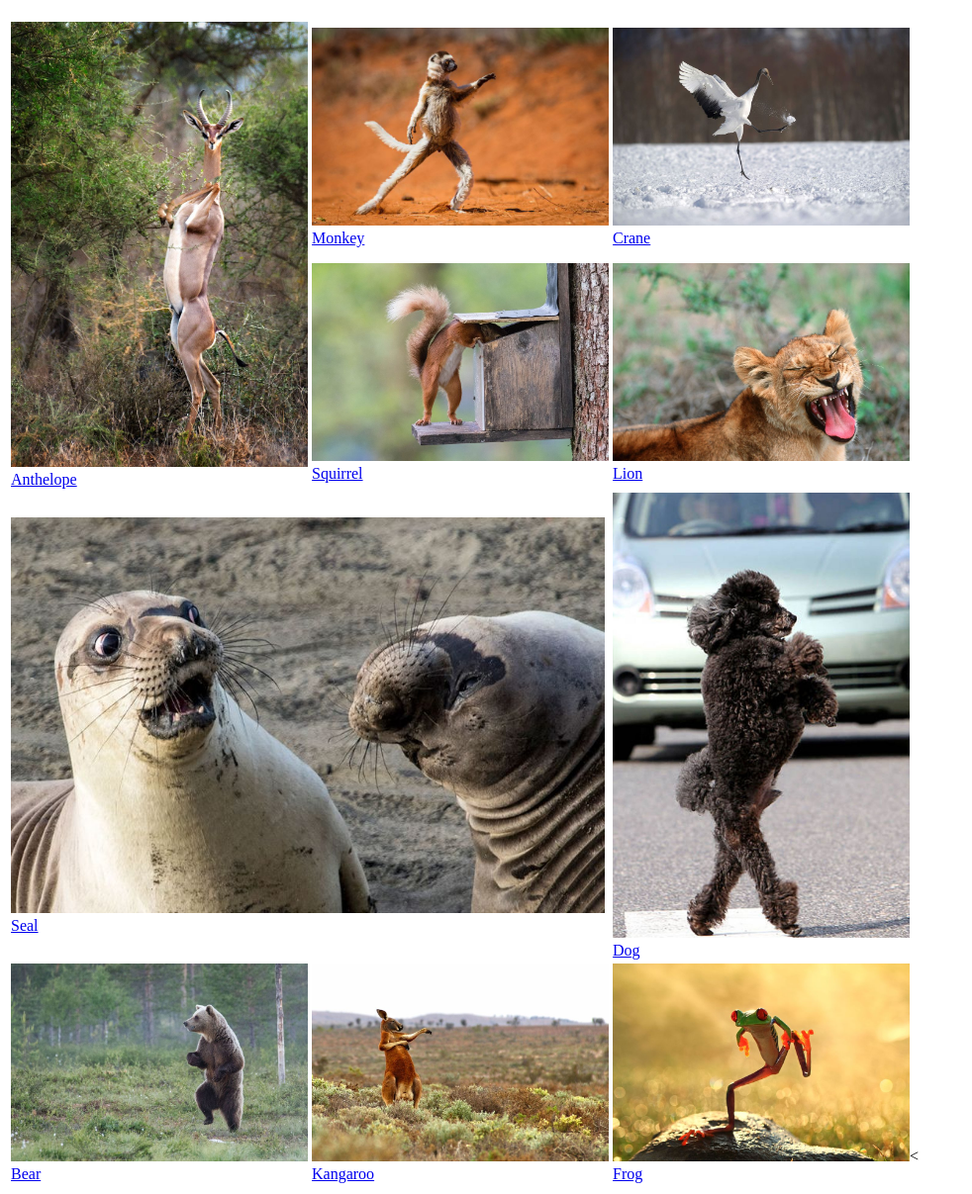
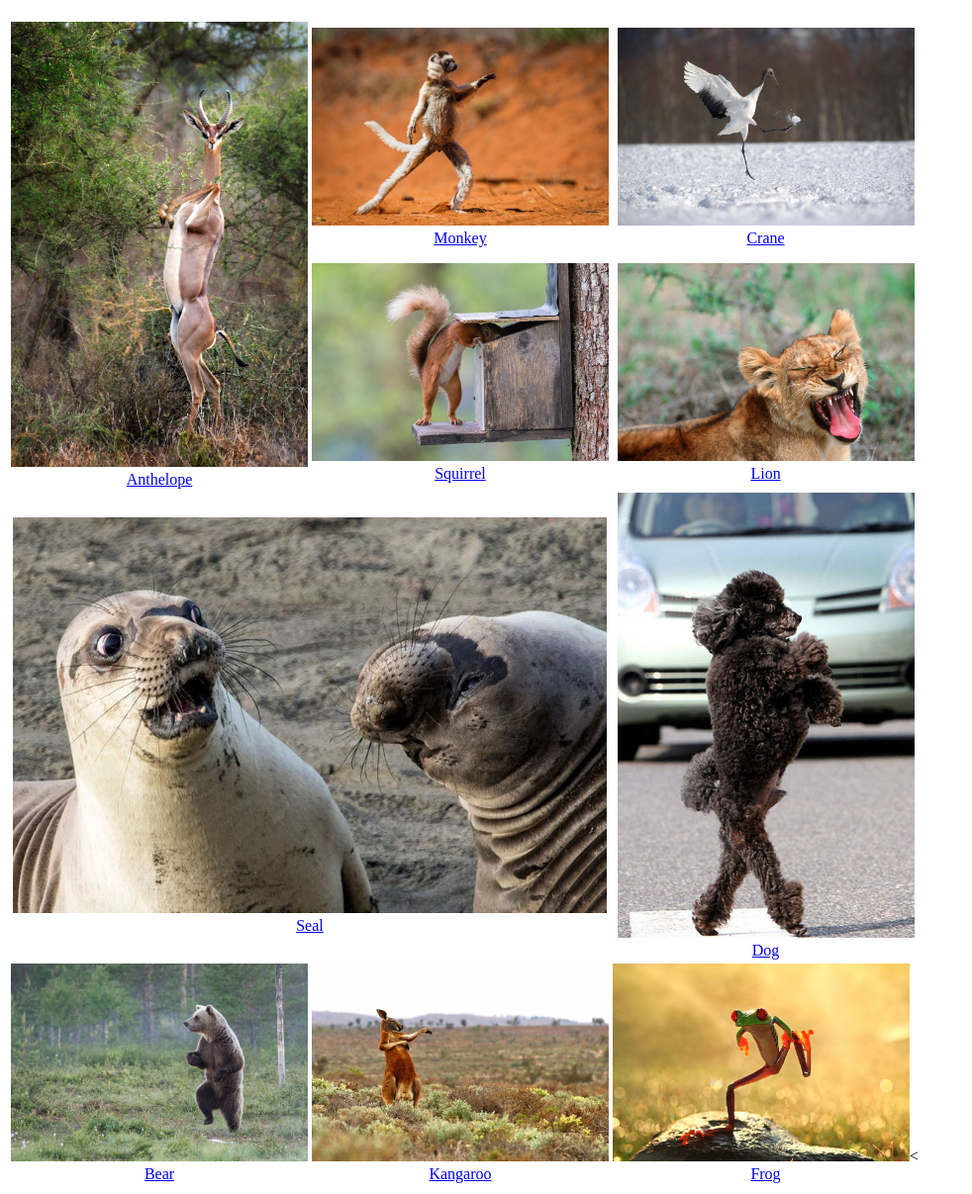
Before and after one commit to t0kar/Algebra_zivotinjsko_carstvo, a plain HTML site: page index.html in a window 1280 px wide. Shown: the part 61-1268 px from the top of the page at 99% size, without its empty margins (0-982 px from the left). Drawn offline with Linux system fonts and the light colour scheme.

Commit message:
Update index.html

```diff
--- a/index.html
+++ b/index.html
@@ -9,17 +9,17 @@
         <table>
 
             <tr>
-                <td rowspan="2">
+                <td rowspan="2" style="text-align:center">
                     <a href="https://en.wikipedia.org/wiki/Antelope" target="_blank"><img src="./media/antelope.jpg" alt="antelope" width="300"></a>
                     <br>
                     <a href="https://en.wikipedia.org/wiki/Antelope" target="_blank">Anthelope</a>
                 </td>
-                <td>
+                <td style="text-align:center">
                     <a href="https://en.wikipedia.org/wiki/Monkey" target="_blank"><img src="./media/monkey.jpg" alt="monkey" width="300"></a>
                     <br>
                     <a href="https://en.wikipedia.org/wiki/Monkey"target="_blank">Monkey</a>
                 </td>
-                <td>
+                <td style="text-align:center">
                     <a href="https://en.wikipedia.org/wiki/Crane_(bird)" target="_blank"><img src="media/crane.jpg" alt="crane" width="300"></a>
                     <br>
                     <a href="https://en.wikipedia.org/wiki/Crane_(bird)" target="_blank">Crane</a>
@@ -27,42 +27,41 @@
             </tr>
             <tr>
 
-                <td>
+                <td style="text-align:center">
                     <a href="https://en.wikipedia.org/wiki/Squirrel" target="_blank"><img src="./media/squirrel.jpg" alt="squirrel" width="300"></a>
                     <br>
                     <a href="https://en.wikipedia.org/wiki/Squirrel" target="_blank">Squirrel</a>
                 </td>
-                <td>
+                <td style="text-align:center">
                     <a href="https://en.wikipedia.org/wiki/Lion" target="_blank"><img src="media/lion.jpg" alt="lion" width="300"></a>
                     <br>
                     <a href="https://en.wikipedia.org/wiki/Lion" target="_blank">Lion</a>
                 </td>
             </tr>
             <tr>
-                <td colspan="2">
+                <td colspan="2" style="text-align:center">
                     <a href="https://en.wikipedia.org/wiki/Pinniped" target="_blank"><img src="media/seals.jpg" alt="seals" width="600"></a>
                     <br>
                     <a href="https://en.wikipedia.org/wiki/Pinniped" target="_blank">Seal</a>
                 </td>
-
-                <td>
+                <td style="text-align:center">
                     <a href="https://en.wikipedia.org/wiki/Dog" target="_blank"><img src="./media/dog.jpg" alt="dog" width="300"></a>
                     <br>
                     <a href="https://en.wikipedia.org/wiki/Dog" target="_blank">Dog</a>
                 </td>
             </tr>
             <tr>
-                <td>
+                <td style="text-align:center">
                     <a href="https://en.wikipedia.org/wiki/Bear" target="_blank"><img src="./media/bear.jpg" alt="bear" width="300"></a>
                     <br>
                     <a href="https://en.wikipedia.org/wiki/Bear" target="_blank">Bear</a>
                 </td>
-                <td>
+                <td style="text-align:center">
                     <a href="https://en.wikipedia.org/wiki/Kangaroo" target="_blank"><img src="./media/kangaroo.jpg" alt="kangaroo" width="300"></a>
                     <br>
                     <a href="https://en.wikipedia.org/wiki/Kangaroo" target="_blank">Kangaroo</a>
                 </td>
-                <td>
+                <td style="text-align:center">
                     <a href="https://en.wikipedia.org/wiki/Frog" target="_blank"><img src="./media/frog.jpg" alt="frog" width="300"></a><
                     <br>
                     <a href="https://en.wikipedia.org/wiki/Frog" target="_blank">Frog</a>
```
